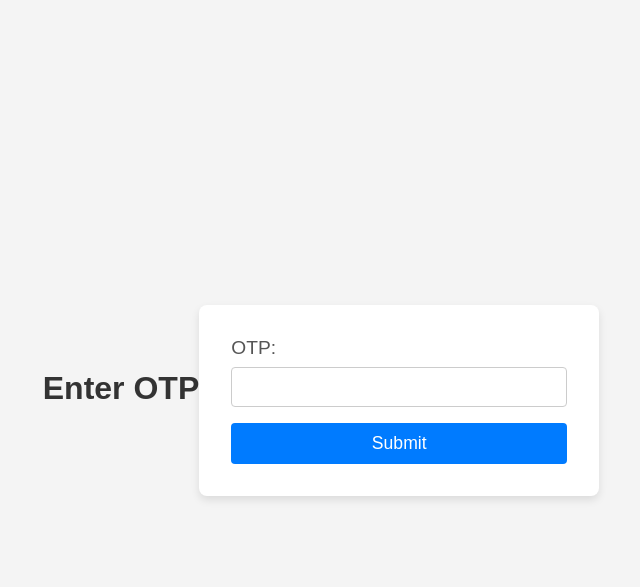
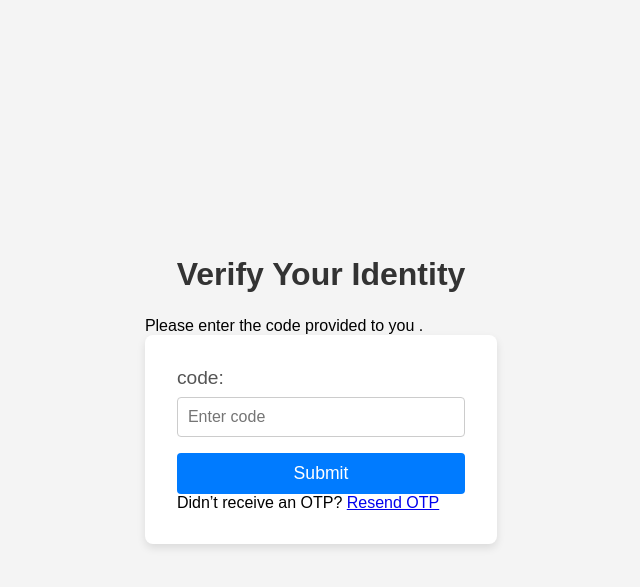
Before and after one commit to Pranshuxyadav/RAO-appartment-RMS, a Flask app: page / in a window 1280 px wide. Shown: the top 587 px of the page, without its empty margins (319-959 px from the left). Run offline with Flask 3, Linux system fonts and the light colour scheme.

Commit message:
Update index.html

```diff
--- a/templates/index.html
+++ b/templates/index.html
@@ -3,15 +3,21 @@
 <head>
     <meta charset="UTF-8">
     <meta name="viewport" content="width=device-width, initial-scale=1.0">
-    <link rel="stylesheet" href="style.css">
+    <link rel="stylesheet" href="{{ url_for('static', filename='style.css') }}">
     <title>OTP Login</title>
 </head>
 <body>
-    <h1>Enter OTP</h1>
-    <form action="/otp" method="GET">
-        <label for="otp">OTP:</label>
-        <input type="text" id="otp" name="otp" required>
-        <button type="submit">Submit</button>
-    </form>
+    <div class="container">
+        <div class="form-wrapper">
+            <h1>Verify Your Identity</h1>
+            <p class="subtitle">Please enter the code provided to you .</p>
+            <form action="/otp" method="GET">
+                <label for="otp">code:</label>
+                <input type="text" id="otp" name="otp" placeholder="Enter code" required>
+                <button type="submit">Submit</button>
+                <p class="resend">Didn’t receive an OTP? <a href="#">Resend OTP</a></p>
+            </form>
+        </div>
+    </div>
 </body>
 </html>
```
